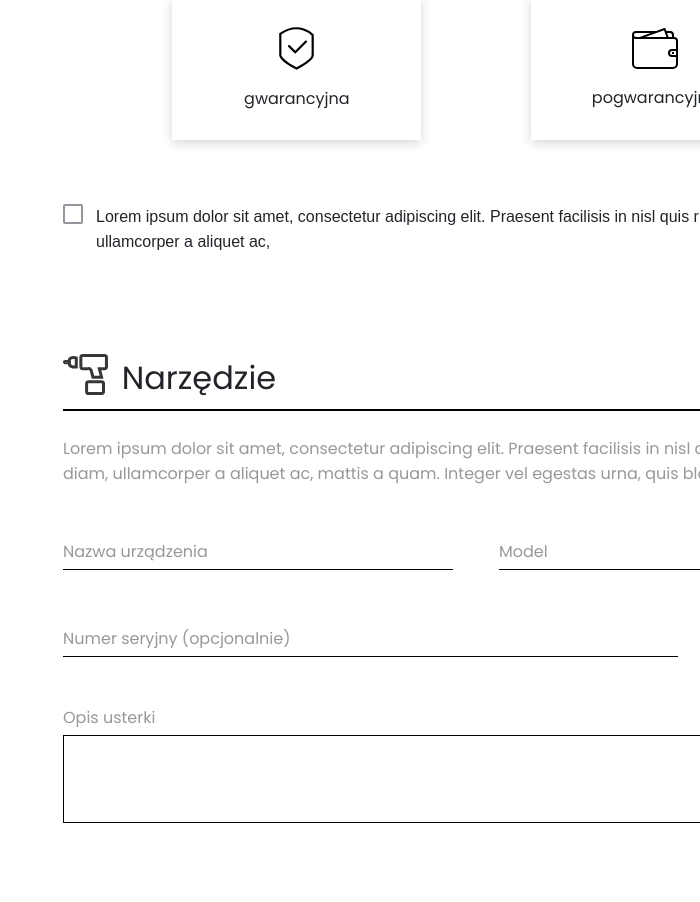
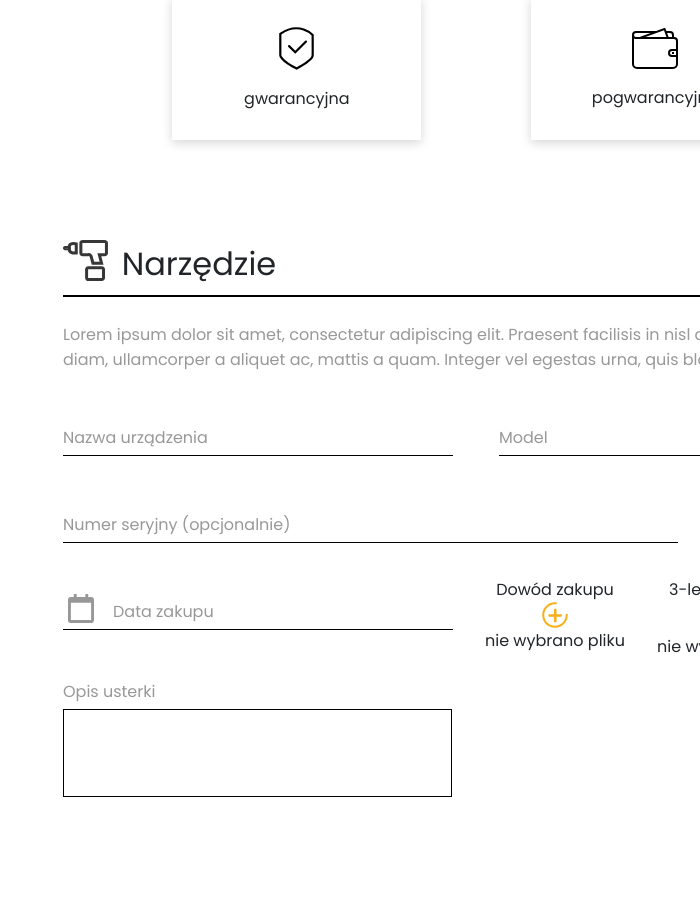
Before and after one commit to MartaPraga/order-form, a React (Create React App) app: page / in a window 1280 px wide. Shown: the part 1299-2201 px from the top of the page, without its empty margins (580-1280 px from the left). Built offline with nearby package versions, Linux system fonts and the light colour scheme; the HTML template or start-up script is replaced by a standard one.

Commit message:
adding datepicker and files selection in ToolDetails component

```diff
--- a/src/components/DatePicker/DatePicker.scss
+++ b/src/components/DatePicker/DatePicker.scss
@@ -1,13 +1,15 @@
 .PurchaseDate {
 position: relative;
 
-&__data--icon {
+&--icon {
 position: absolute;
-top: 50px;
+top: 5px;
+left: 5px;
+z-index: 100;
 }
 
   &__DatePicker {
-    padding-left: 80px;
+    padding-left: 50px;
   }
 
 
--- a/src/components/Form/components/ComplaintType/ComplaintType.js
+++ b/src/components/Form/components/ComplaintType/ComplaintType.js
@@ -5,17 +5,17 @@ import { Section } from '../Section/Section';
 export const ComplaintType = () => {
 
 const [clickedGuarantee, setClickedGuarantee] = useState(false)
-const [clickedPostWrranty, setClickedPostWrranty] = useState(false)
+const [clickedPostWarranty, setClickedPostWarranty] = useState(false)
 
 const handelClickGuarantee = () => {
   setClickedGuarantee(true)
-  setClickedPostWrranty(false)
+  setClickedPostWarranty(false)
 
 }
 
-const handelClickPostWrranty = () => {
+const handelClickPostWarranty = () => {
   setClickedGuarantee(false)
-  setClickedPostWrranty(true)
+  setClickedPostWarranty(true)
 
 }
 
@@ -37,12 +37,12 @@ const handelClickPostWrranty = () => {
           <div className="shield"></div>
           <span>gwarancyjna</span>
         </div>
-        <div onClick={handelClickPostWrranty}  className={clickedPostWrranty ? "clicked" : "complaintType__selection--option" }>
+        <div onClick={handelClickPostWarranty}  className={clickedPostWarranty ? "clicked" : "complaintType__selection--option" }>
           <div className="wallet"></div>
           <span>pogwarancyjna</span>
         </div>
       </div>
-      <div className="complaintType__checkbox">
+      {clickedGuarantee || clickedPostWarranty ? <div className="complaintType__checkbox">
         <label for="checked" className="control control-checkbox">
           Lorem ipsum dolor sit amet, consectetur adipiscing elit. Praesent
           facilisis in nisl quis rutrum. Ut ligula diam, ullamcorper a aliquet
@@ -50,7 +50,8 @@ const handelClickPostWrranty = () => {
           <input type="checkbox" id="checked"></input>
           <div className="control_indicator"></div>
         </label>
-      </div>
+      </div> : null }
+
     </Section>
   );
 };
--- a/src/components/Form/components/ToolDetails/ToolDetails.js
+++ b/src/components/Form/components/ToolDetails/ToolDetails.js
@@ -1,7 +1,29 @@
 import { Section } from '../Section';
+import { DatePicker } from '../../../DatePicker';
 import './ToolDetails.scss';
+import { useState, useRef } from 'react';
+import React from 'react';
 
 export const ToolDetails = () => {
+
+  const receipt = useRef();
+  const certificate = useRef();
+
+
+  const [receiptValue, setReceiptValue] = useState('nie wybrano pliku');
+  const [certificateValue, setCertificateValue] = useState('nie wybrano pliku');
+
+
+  const handleReceiptChange = () => {
+    setReceiptValue(receipt.current.files[0].name);
+  };
+
+  const handleChange = () => {
+    setCertificateValue(certificate.current.files[0].name);
+  };
+
+
+
   return (
     <Section
       title={
@@ -44,16 +66,50 @@ export const ToolDetails = () => {
           <div className="popup">gdzie znaleźć numer?</div>
         </div>
 
+        <div className="guaranteeData">
+          <DatePicker />
+          <div className="guaranteeData__proof">
+            <div className="guaranteeData__proof--file">
+              <label for='receipt'>
+                Dowód zakupu
+                <img src="/img/plus_icon.svg" alt="plus icon"></img>
+                <span>{receiptValue}</span>
+              </label>
+              <input
+                accept=".jpg, .jpeg, .png .pdf"
+                type="file"
+                ref={receipt}
+                id="receipt"
+                onChange={handleReceiptChange}
+              ></input>
+            </div>
+            <div className="guaranteeData__proof--file">
+              <label for="certificate">
+                3-letni certyfikat
+                <img src="/img/plus_icon.svg" alt="plus icon"></img>
+              </label>
+              <span>{certificateValue}</span>
+              <input
+                accept=".jpg, .jpeg, .png .pdf"
+                type="file"
+                ref={certificate}
+                id="certificate"
+                onChange={handleChange}
+              ></input>
+            </div>
+          </div>
+        </div>
+
         <div className="description">
           <label className="description__title" for="description">
             Opis usterki
+            <textarea
+              className="description__data"
+              type="text"
+              id="description"
+              name="description"
+            ></textarea>
           </label>
-          <textarea
-            className="description__data"
-            type="text"
-            id="description"
-            name="description"
-          ></textarea>
         </div>
       </div>
     </Section>
--- a/src/components/Form/components/ToolDetails/ToolDetails.scss
+++ b/src/components/Form/components/ToolDetails/ToolDetails.scss
@@ -1,5 +1,5 @@
 .popup {
-  color: #F7B01C;
+  color: #f7b01c;
 }
 
 ::placeholder {
@@ -10,7 +10,6 @@
 
   &__title {
     color: #989898;
-
   }
 
   &__data {
@@ -25,3 +24,33 @@
     outline: none;
   }
 }
+
+.guaranteeData {
+  display: flex;
+  flex-direction: row;
+  justify-content: start;
+  align-items: center;
+  gap: 20px;
+
+  &__proof {
+    display: flex;
+    flex-direction: row;
+    justify-items: start;
+    gap: 20px;
+
+    input[type='file'] {
+      position: fixed;
+    right: 100%;
+    bottom: 100%;
+    }
+
+    label {
+      display: flex;
+      flex-direction: column;
+      justify-content: center;
+      align-items: center;
+      padding: 6px 12px;
+      cursor: pointer;
+    }
+  }
+}
```
Also changed, not shown: public/img/plus_icon.svg (added).
